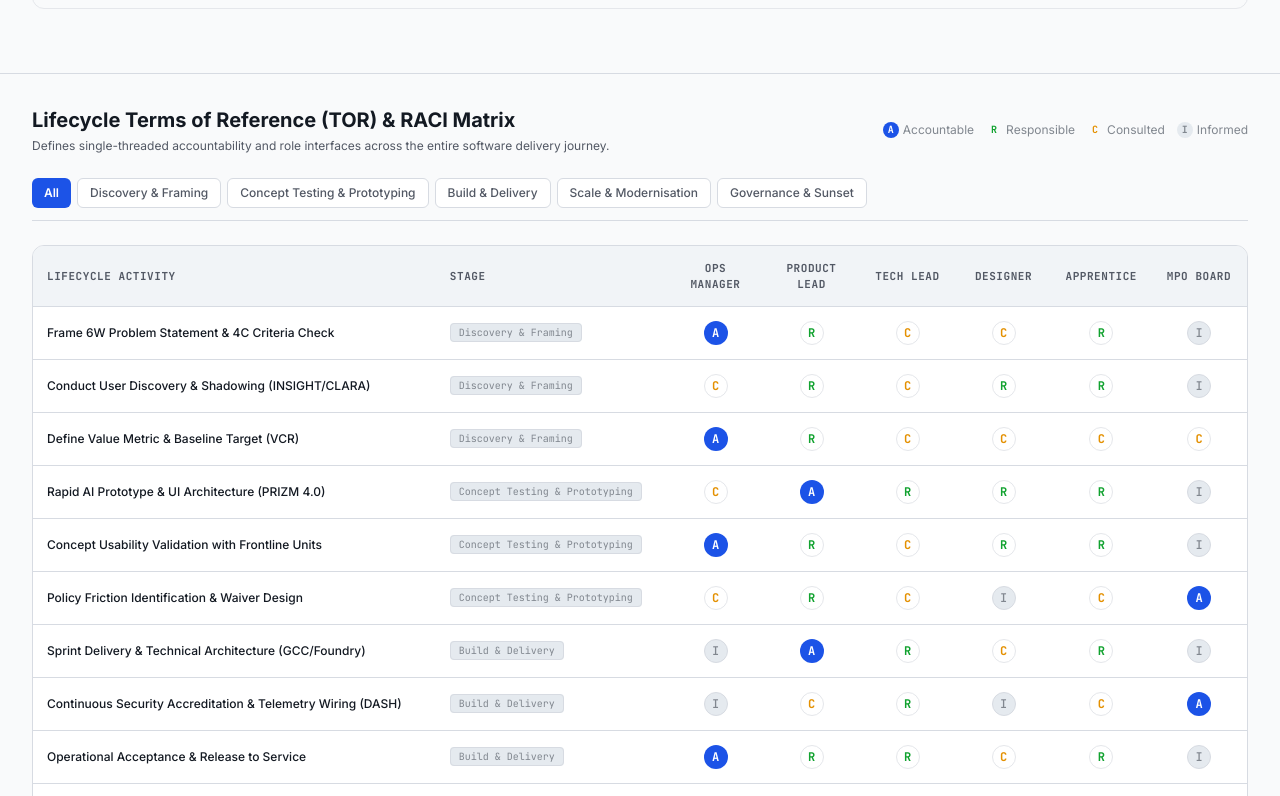
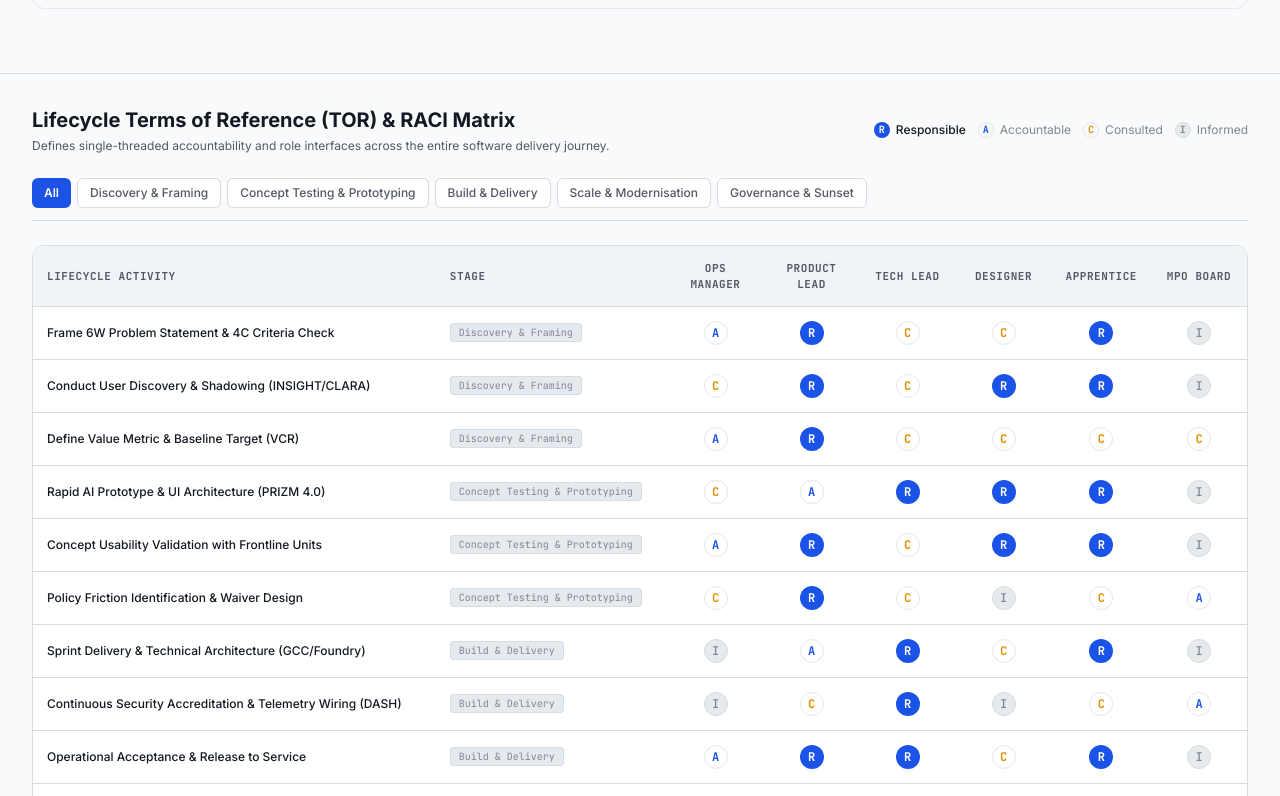
Before and after one commit to unluckyxiii/mpo, a Next.js app: page /structure-accountability in a window 1280 px wide. Shown: the part 2424-3220 px from the top of the page. Built offline with nearby package versions, Linux system fonts and the light colour scheme.

Commit message:
feat: highlight R in RACI table and order legend in R-A-C-I sequence

```diff
--- a/src/components/structure/RaciTable.tsx
+++ b/src/components/structure/RaciTable.tsx
@@ -24,16 +24,16 @@ export function RaciTable() {
 
   const getRoleBadge = (role: RACIRole) => {
     switch (role) {
+      case "R":
+        return (
+          <span className="inline-flex h-6 w-6 items-center justify-center rounded-full bg-accent font-mono text-xs font-bold text-accent-fg shadow-xs">
+            R
+          </span>
+        );
       case "A":
         return (
-          <span className="inline-flex h-6 w-6 items-center justify-center rounded-full bg-accent font-mono text-xs font-bold text-accent-fg shadow-xs">
+          <span className="inline-flex h-6 w-6 items-center justify-center rounded-full bg-accent/15 font-mono text-xs font-bold text-accent border border-accent/30">
             A
-          </span>
-        );
-      case "R":
-        return (
-          <span className="inline-flex h-6 w-6 items-center justify-center rounded-full bg-success/20 font-mono text-xs font-bold text-success border border-success/30">
-            R
           </span>
         );
       case "C":
@@ -65,22 +65,22 @@ export function RaciTable() {
           </p>
         </div>
 
-        {/* Legend */}
+        {/* Legend in R-A-C-I Order with R as Highlight */}
         <div className="flex items-center gap-3 text-xs">
-          <div className="flex items-center gap-1">
-            <span className="h-4 w-4 rounded-full bg-accent text-accent-fg font-mono text-[10px] font-bold flex items-center justify-center">A</span>
+          <div className="flex items-center gap-1.5">
+            <span className="h-4 w-4 rounded-full bg-accent text-accent-fg font-mono text-[10px] font-bold flex items-center justify-center shadow-xs">R</span>
+            <span className="text-fg font-medium">Responsible</span>
+          </div>
+          <div className="flex items-center gap-1.5">
+            <span className="h-4 w-4 rounded-full bg-accent/15 text-accent border border-accent/30 font-mono text-[10px] font-bold flex items-center justify-center">A</span>
             <span className="text-fg-subtle">Accountable</span>
           </div>
-          <div className="flex items-center gap-1">
-            <span className="h-4 w-4 rounded-full bg-success/20 text-success font-mono text-[10px] font-bold flex items-center justify-center">R</span>
-            <span className="text-fg-subtle">Responsible</span>
-          </div>
-          <div className="flex items-center gap-1">
-            <span className="h-4 w-4 rounded-full bg-warning/20 text-warning font-mono text-[10px] font-bold flex items-center justify-center">C</span>
+          <div className="flex items-center gap-1.5">
+            <span className="h-4 w-4 rounded-full bg-warning/20 text-warning border border-warning/40 font-mono text-[10px] font-bold flex items-center justify-center">C</span>
             <span className="text-fg-subtle">Consulted</span>
           </div>
-          <div className="flex items-center gap-1">
-            <span className="h-4 w-4 rounded-full bg-bg-muted text-fg-subtle font-mono text-[10px] font-bold flex items-center justify-center">I</span>
+          <div className="flex items-center gap-1.5">
+            <span className="h-4 w-4 rounded-full bg-bg-muted text-fg-subtle border border-border font-mono text-[10px] font-bold flex items-center justify-center">I</span>
             <span className="text-fg-subtle">Informed</span>
           </div>
         </div>
```
